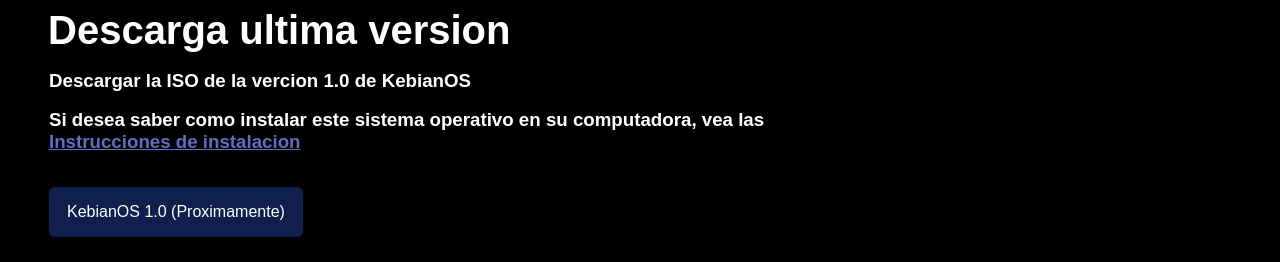
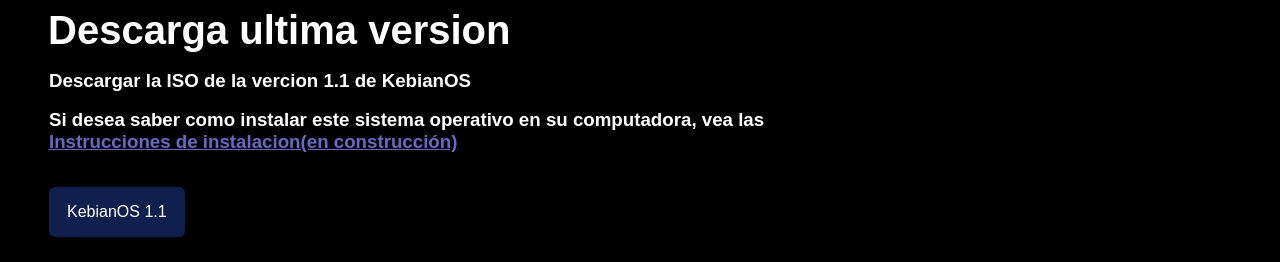
Before and after one commit to KebianOS/kebianos.github.io, a plain HTML site: page index.html in a window 1280 px wide. Shown: the part 553-815 px from the top of the page. Drawn offline with Linux system fonts and the light colour scheme.

Commit message:
primer vercion subida

```diff
--- a/index.html
+++ b/index.html
@@ -48,9 +48,9 @@
           <h2 class="title-1">Descarga ultima version</h2>
         </div>
         <div class="download">
-          <h3 class="copy">Descargar la ISO de la vercion 1.0 de KebianOS</h3>
-          <h3 class="copy">Si desea saber como instalar este sistema operativo en su computadora, vea las <a href="instrucciones.html" class="Link-1">Instrucciones de instalacion</a></h3>
-          <a class="boton boton-descarga copy" href="">KebianOS 1.0 (Proximamente)</a>
+          <h3 class="copy">Descargar la ISO de la vercion 1.1 de KebianOS</h3>
+          <h3 class="copy">Si desea saber como instalar este sistema operativo en su computadora, vea las <a href="instrucciones.html" class="Link-1">Instrucciones de instalacion(en construcción)</a></h3>
+          <a class="boton boton-descarga copy" href="https://www.mediafire.com/file/e0726fvvte79zee/KebianOS-amd64_1.1.iso/file">KebianOS 1.1</a>
         </div>
       </div>
     </section>
```
